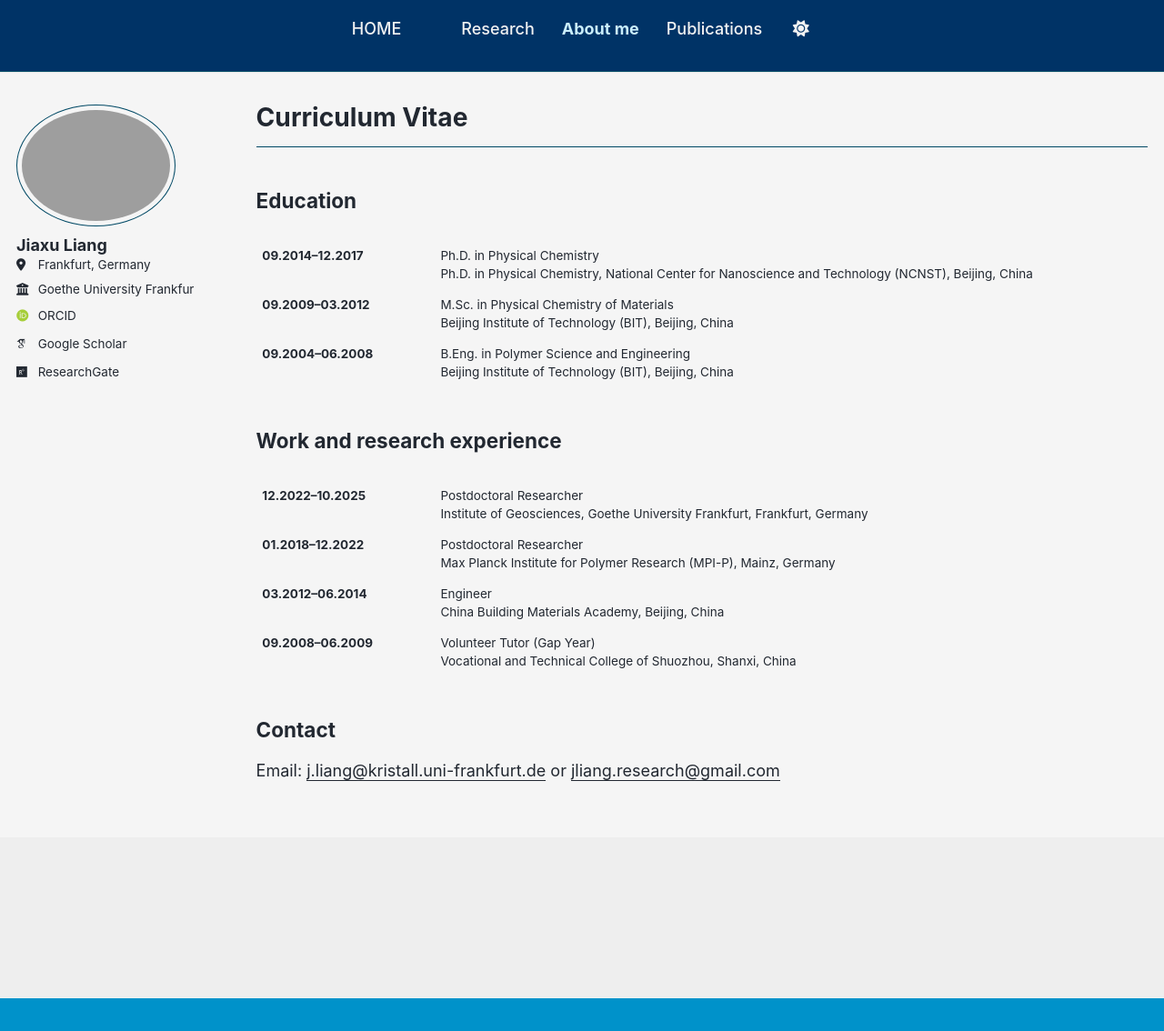
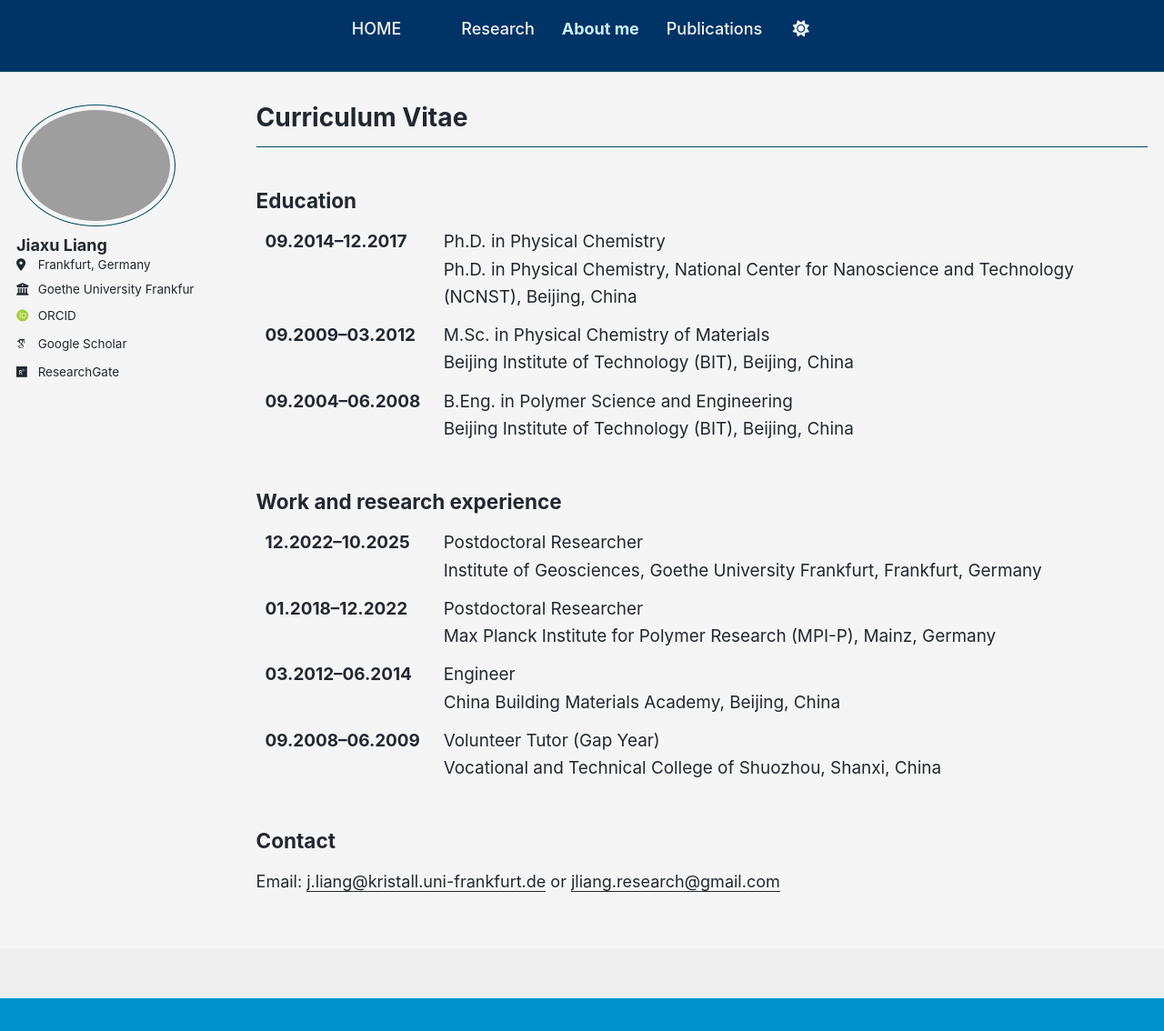
Before and after one commit to liangjiaxu-research/liangjiaxu-research.github.io, a Jekyll site: the page built from _pages/cv.md, in a window 1280 px wide and 1134 px high. Shown: the whole window at 91% size. Built offline with Jekyll 4.4.1, drawn with Linux system fonts in a browser that asks for light colours; some web fonts are replaced; a script bundle is joined from its source files by our own code; library files that are not in the unit come from our copies.

Commit message:
Update cv.md

```diff
--- a/_pages/cv.md
+++ b/_pages/cv.md
@@ -14,7 +14,6 @@ redirect_from:
 ## Education
 
 <table class="cv-table">
-<table style="border:none; width:100%;">
 <tr>
 <td style="border:none; width:20%; vertical-align:top;"><strong>09.2014–12.2017</strong></td>
 <td style="border:none;">
@@ -39,12 +38,10 @@ Beijing Institute of Technology (BIT), Beijing, China
 </td>
 </tr>
 </table>
-</table>
 
 ## Work and research experience
 
 <table class="cv-table">
-<table style="border:none; width:100%;">
 <tr>
 <td style="border:none; width:20%; vertical-align:top;"><strong>12.2022–10.2025</strong></td>
 <td style="border:none;">
@@ -76,7 +73,6 @@ Volunteer Tutor (Gap Year)<br>
 Vocational and Technical College of Shuozhou, Shanxi, China
 </td>
 </tr>
-</table>
 </table>
 
 
```
